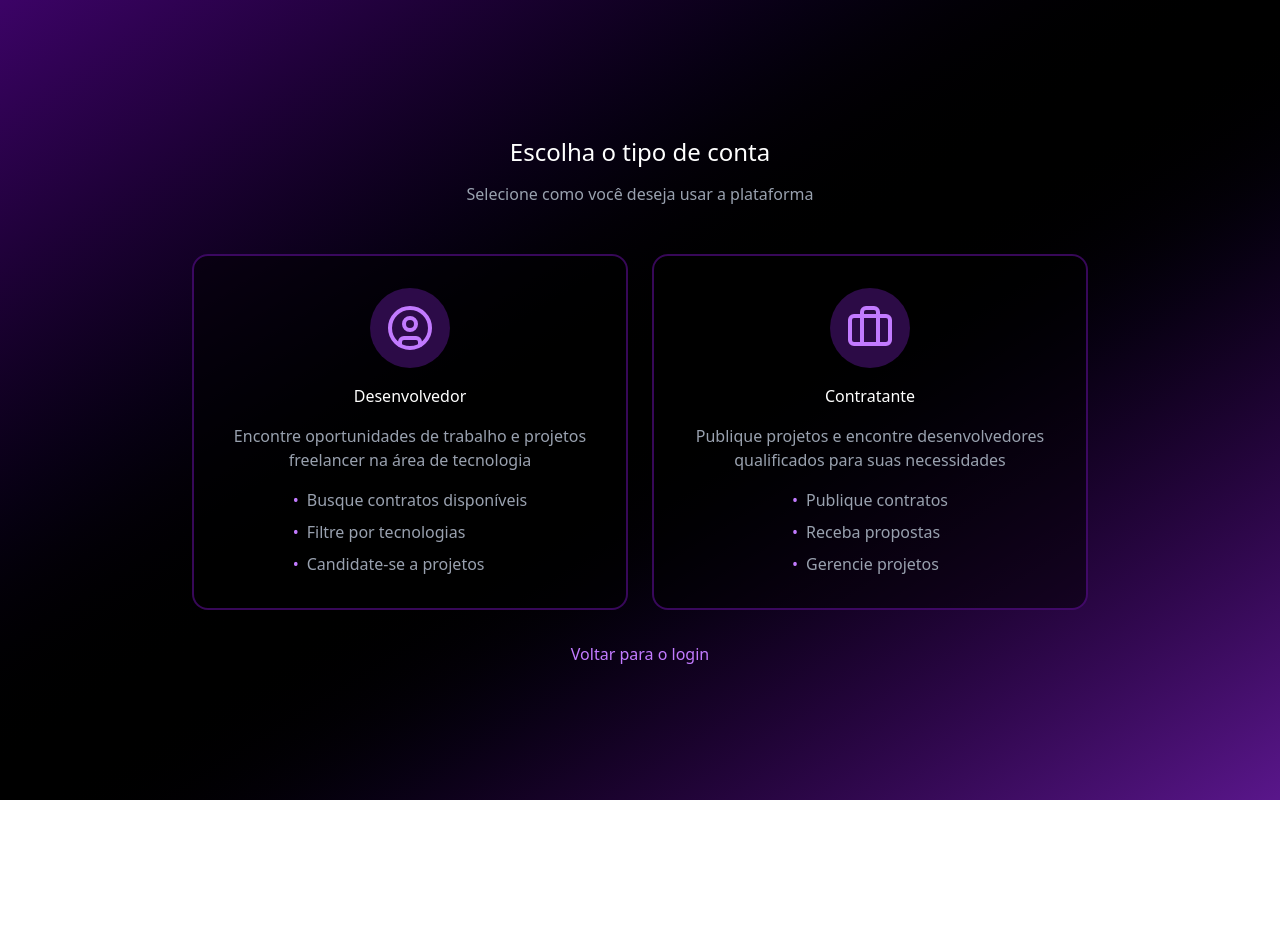
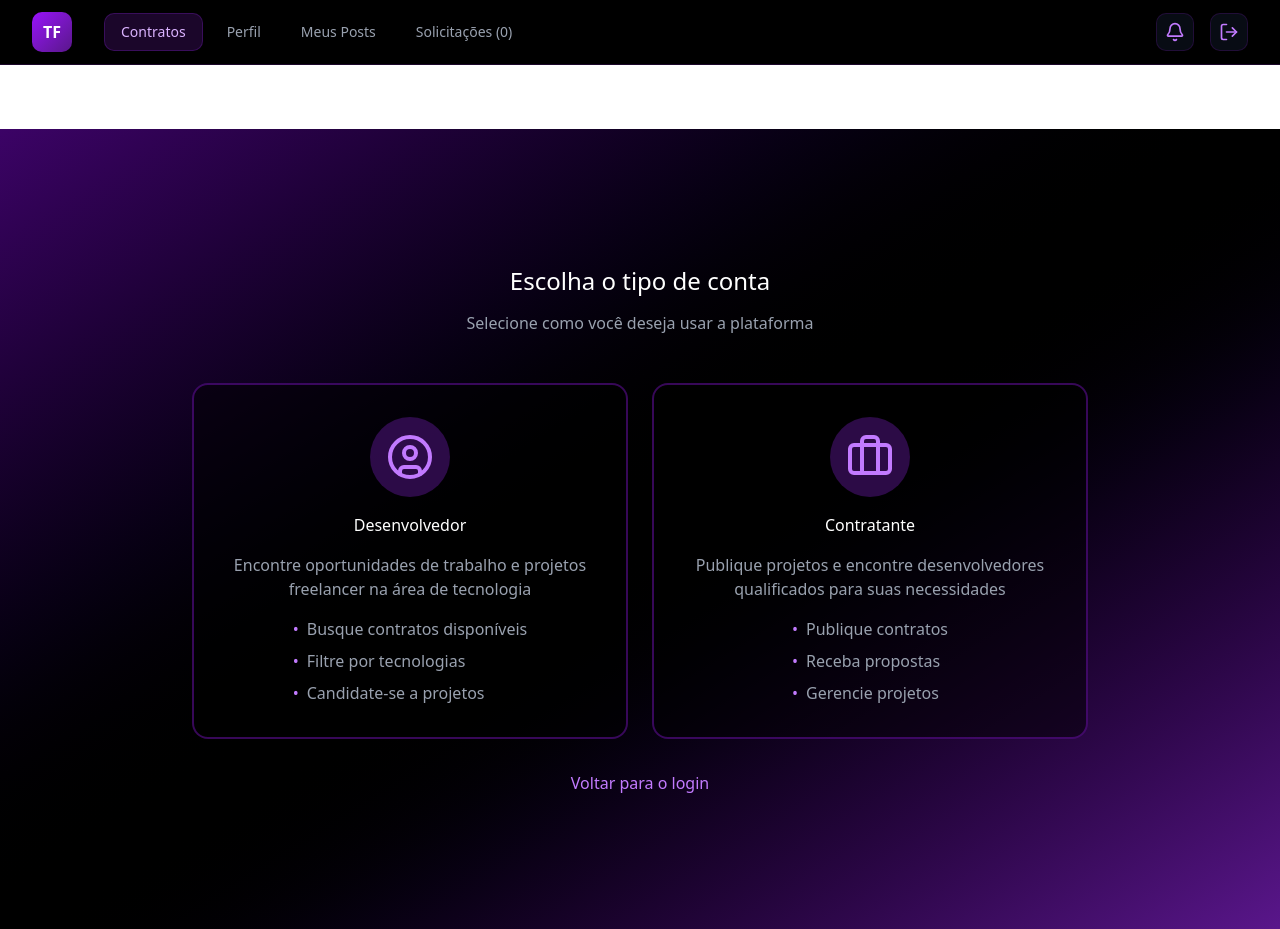
Before and after one commit to adrianm07/GetDEV-Plataforma-de-Freelancer-para-Dev-, a React app in the folder frontend/: page /posts in a window 1280 px wide. Before the commit the page ends 800 px from the top, so only its background shows below. Built offline with nearby package versions, Linux system fonts and the light colour scheme; no server answers; the HTML template or start-up script is replaced by a standard one.

Commit message:
implementa header em paginas privadas

```diff
--- a/frontend/src/App.tsx
+++ b/frontend/src/App.tsx
@@ -4,10 +4,13 @@ import PagePost from "./pages/posts/PagePost"
 import { AuthProvider } from "./context/AuthContext";
 import { LoginPage } from "./pages/auth/LoginPage";
 import { RegisterPage } from "./pages/auth/RegisterPage";
+import { AppLayout } from "./layout/AppLayout";
+import { NotificationProvider } from "./context/NotificationContext";
 
 function App() {
   return (
     <AuthProvider>
+
         <BrowserRouter>
           <Routes>
             {/* Rotas Publicas */}
@@ -15,9 +18,18 @@ function App() {
             <Route path="/auth/register" element={<RegisterPage />} />
 
             {/*Rotas Privadas */}
+            <Route element={
+                <NotificationProvider>
+                  <AppLayout />
+                </NotificationProvider>
+              }
+            >
+
                 <Route path="/profile" element={<ProfilePage />} />
                 <Route path="/posts/:id" element={<PagePost />} />
                 <Route path="/posts" element={<RegisterPage />} />
+            </Route>
+
           </Routes>
         </BrowserRouter>
     </AuthProvider>
--- a/frontend/src/context/AuthContext.tsx
+++ b/frontend/src/context/AuthContext.tsx
@@ -3,7 +3,7 @@ import { loginRequest, getLoggedUser, setAuthToken, clearAuthToken } from "../se
 import type { UserProfileData } from "../types/user";
 
 interface AuthContextData {
-  user: UserProfileData | null;
+  userLogado: UserProfileData | null;
   loading: boolean;
   login: (email: string, password: string) => Promise<void>;
   logout: () => void;
@@ -12,7 +12,7 @@ interface AuthContextData {
 const AuthContext = createContext<AuthContextData>({} as AuthContextData);
 
 export function AuthProvider({ children }: { children: ReactNode }) {
-  const [user, setUser] = useState<UserProfileData | null>(null);
+  const [userLogado, setUser] = useState<UserProfileData | null>(null);
   const [loading, setLoading] = useState(true);
 
   useEffect(() => {
@@ -55,7 +55,7 @@ export function AuthProvider({ children }: { children: ReactNode }) {
   return (
     <AuthContext.Provider
       value={{
-        user,
+        userLogado,
         loading,
         login,
         logout,
@@ -67,5 +67,9 @@ export function AuthProvider({ children }: { children: ReactNode }) {
 }
 
 export function useAuth() {
-  return useContext(AuthContext);
+  const context = useContext(AuthContext);
+  if (!context) {
+    throw new Error("useAuth deve ser usado dentro de AuthProvider");
+  }
+  return context;
 }
--- /dev/null
+++ b/frontend/src/context/NotificationContext.tsx
@@ -0,0 +1,48 @@
+import {
+  createContext,
+  useContext,
+  useEffect,
+  useState,
+} from "react";
+
+import { getPendingNotificationCount } from "../services/solicitacoes.service";
+
+interface NotificationContextData {
+  pendingCount: number;
+  refreshPendingCount: () => Promise<void>;
+}
+
+const NotificationContext = createContext({} as NotificationContextData);
+
+export function NotificationProvider({ children }: { children: React.ReactNode }) {
+  const [pendingCount, setPendingCount] = useState(0);
+
+  async function refreshPendingCount() {
+    try {
+      const count = await getPendingNotificationCount();
+      setPendingCount(count);
+    } catch (err) {
+      console.error("Erro ao buscar notificações pendentes", err);
+      setPendingCount(0);
+    }
+  }
+
+  useEffect(() => {
+    refreshPendingCount();
+  }, []);
+
+  return (
+    <NotificationContext.Provider
+      value={{
+        pendingCount,
+        refreshPendingCount,
+      }}
+    >
+      {children}
+    </NotificationContext.Provider>
+  );
+}
+
+export function useNotifications() {
+  return useContext(NotificationContext);
+}
--- /dev/null
+++ b/frontend/src/layout/AppLayout.tsx
@@ -0,0 +1,72 @@
+import { Outlet, useNavigate } from "react-router-dom";
+
+import { useAuth } from "../context/AuthContext";
+import { Header, type HeaderView } from "./Header";
+import { useState } from "react";
+import { useNotifications } from "../context/NotificationContext";
+
+export function AppLayout() {
+  const { userLogado, logout } = useAuth();
+  const { pendingCount } = useNotifications()
+  const navigate = useNavigate();
+  const [currentView, setCurrentView] = useState<HeaderView>("posts");
+
+  function handleLogout(){
+    logout();
+    navigate("/auth/login");
+  }
+
+  function handleNotificationsClick(){
+    navigate("/notifications");
+  }
+
+  function handleViewChange(view: HeaderView){
+      setCurrentView(view);
+
+      switch(view){
+        case "posts":
+          navigate("/posts");
+          break;
+        case "profile":
+          navigate("/profile");
+          break;
+        case "managePosts":
+          navigate("/managePosts");
+          break;
+        case "solicitacoes":
+          navigate("/solicitacoes");
+          break;
+      }
+  }
+
+  return (
+    <>
+      <Header
+        user={
+          userLogado
+            ? {
+                name: userLogado.name,
+                photo: userLogado.photo,
+              }
+            : undefined
+        }
+        navItems={[
+          { label: "Contratos", view: "posts" },
+          { label: "Perfil", view: "profile" },
+          { label: "Meus Posts", view: "managePosts" },
+          { label: `Solicitações (${pendingCount})`, view: "solicitacoes"}
+        ]}
+        currentView={currentView}
+        onViewChange={handleViewChange}
+        onNotificationsClick={handleNotificationsClick}
+        notificationCount={pendingCount}
+        onLogout={handleLogout}
+      />
+
+      <main className="pt-16">
+        {/* espaço por causa do header sticky */}
+        <Outlet />
+      </main>
+    </>
+  );
+}
--- a/frontend/src/components/layout/Header.tsx
+++ b/frontend/src/layout/Header.tsx
@@ -1,10 +1,10 @@
 import { Bell, LogOut } from "lucide-react";
 import { useState } from "react";
 
-import { Avatar, AvatarImage, AvatarFallback } from "../ui/avatar";
-import { LogoutConfirmation } from "../auth/LogoutConfirmation";
+import { Avatar, AvatarImage, AvatarFallback } from "../components/ui/avatar";
+import { LogoutConfirmation } from "../components/auth/LogoutConfirmation";
 
-export type HeaderView = "contracts" | "profile" | "managePosts";
+export type HeaderView = "posts" | "profile" | "managePosts" | "solicitacoes";
 
 interface HeaderUser {
   name: string;
--- a/frontend/src/services/auth.service.ts
+++ b/frontend/src/services/auth.service.ts
@@ -21,7 +21,7 @@ export async function getLoggedUser() {
     const response = await api.get("/me");
     return response.data;
   } catch (err) {
-    console.error("Erro ao buscar usuário logado:", err);
+    //console.error("Erro ao buscar usuário logado:", err);
     return null;
   }
 }
--- /dev/null
+++ b/frontend/src/services/solicitacoes.service.tsx
@@ -0,0 +1,6 @@
+import { api } from "./api";
+
+export async function getPendingNotificationCount(): Promise<number> {
+  const response = await api.get("/solicitacoes/pending-count");
+  return response.data.count;
+}
```
Lines whose indentation alone changed are shown as unchanged.
